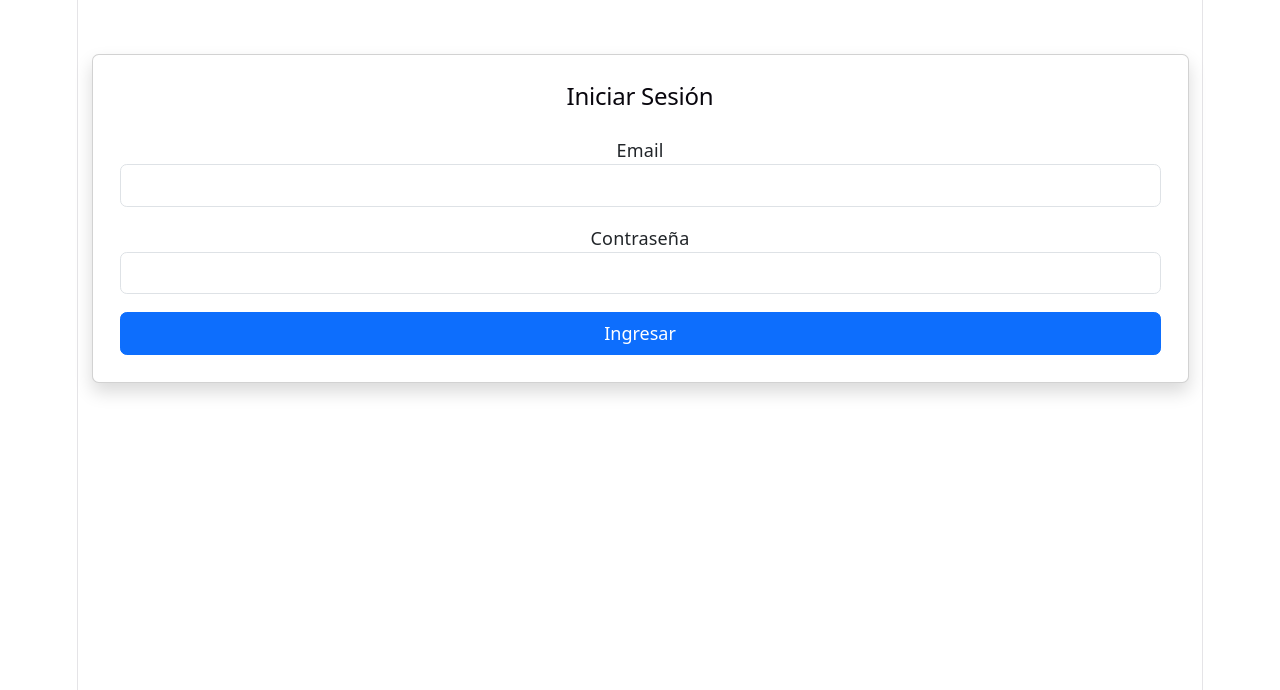
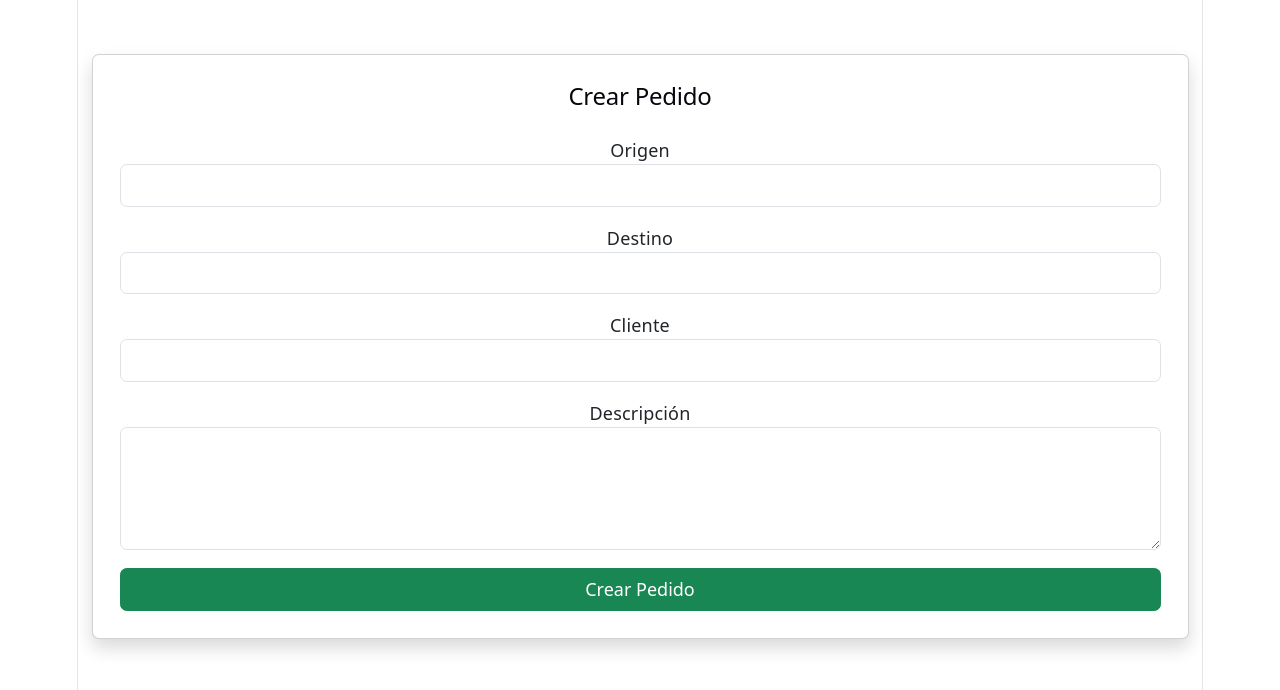
Before and after one commit to Norbert0304/Proyecto-SRR, a React app in the folder frontend/: page /create-order in a window 1280 px wide. Shown: the top 690 px of the page. Built offline with nearby package versions, Linux system fonts and the light colour scheme; the HTML template or start-up script is replaced by a standard one.

Commit message:
React Router y formularios pedidos

```diff
--- a/frontend/src/App.jsx
+++ b/frontend/src/App.jsx
@@ -1,8 +1,27 @@
+import { BrowserRouter, Routes, Route } from "react-router-dom";
+
 import Login from "./pages/Login";
+import Dashboard from "./pages/Dashboard";
+import CreateOrder from "./pages/CreateOrder";
+import Tracking from "./pages/Tracking";
 
 function App() {
   return (
-    <Login />
+    <BrowserRouter>
+
+      <Routes>
+
+        <Route path="/" element={<Login />} />
+
+        <Route path="/dashboard" element={<Dashboard />} />
+
+        <Route path="/create-order" element={<CreateOrder />} />
+
+        <Route path="/tracking" element={<Tracking />} />
+
+      </Routes>
+
+    </BrowserRouter>
   );
 }
 
--- /dev/null
+++ b/frontend/src/pages/CreateOrder.jsx
@@ -0,0 +1,127 @@
+import { useForm } from "react-hook-form";
+
+function CreateOrder() {
+
+  const {
+    register,
+    handleSubmit,
+    formState: { errors }
+  } = useForm();
+
+  const onSubmit = (data) => {
+    console.log(data);
+
+    alert("Pedido creado correctamente");
+  };
+
+  return (
+    <div className="container mt-5">
+
+      <div className="card shadow p-4">
+
+        <h2 className="mb-4">
+          Crear Pedido
+        </h2>
+
+        <form onSubmit={handleSubmit(onSubmit)}>
+
+          <div className="mb-3">
+
+            <label>Origen</label>
+
+            <input
+              type="text"
+              className="form-control"
+              {...register("origin", {
+                required: "El origen es obligatorio"
+              })}
+            />
+
+            {errors.origin && (
+              <p className="text-danger">
+                {errors.origin.message}
+              </p>
+            )}
+
+          </div>
+
+          <div className="mb-3">
+
+            <label>Destino</label>
+
+            <input
+              type="text"
+              className="form-control"
+              {...register("destination", {
+                required: "El destino es obligatorio"
+              })}
+            />
+
+            {errors.destination && (
+              <p className="text-danger">
+                {errors.destination.message}
+              </p>
+            )}
+
+          </div>
+
+          <div className="mb-3">
+
+            <label>Cliente</label>
+
+            <input
+              type="text"
+              className="form-control"
+              {...register("client", {
+                required: "El cliente es obligatorio"
+              })}
+            />
+
+            {errors.client && (
+              <p className="text-danger">
+                {errors.client.message}
+              </p>
+            )}
+
+          </div>
+
+          <div className="mb-3">
+
+            <label>Descripción</label>
+
+            <textarea
+              className="form-control"
+              rows="4"
+              {...register("description", {
+                required: "La descripción es obligatoria",
+                minLength: {
+                  value: 10,
+                  message: "Mínimo 10 caracteres"
+                }
+              })}
+            />
+
+            {errors.description && (
+              <p className="text-danger">
+                {errors.description.message}
+              </p>
+            )}
+
+          </div>
+
+          <button
+            type="submit"
+            className="btn btn-success w-100"
+          >
+            Crear Pedido
+          </button>
+
+        </form>
+
+      </div>
+
+    </div>
+  );
+}
+
+export default CreateOrder;
--- /dev/null
+++ b/frontend/src/pages/Dashboard.jsx
@@ -0,0 +1,15 @@
+function Dashboard() {
+  return (
+    <div className="container mt-5">
+
+      <h1>Dashboard</h1>
+
+      <p>
+        Bienvenido al sistema SSPR
+      </p>
+
+    </div>
+  );
+}
+
+export default Dashboard;
--- a/frontend/src/pages/Login.jsx
+++ b/frontend/src/pages/Login.jsx
@@ -1,7 +1,9 @@
+import { useNavigate } from "react-router-dom";
 import { useForm } from "react-hook-form";
 
 function Login() {
 
+    const navigate = useNavigate();
   const {
     register,
     handleSubmit,
@@ -9,7 +11,7 @@ function Login() {
   } = useForm();
 
   const onSubmit = (data) => {
-    alert("Login correcto");
+    navigate("/dashboard");
     console.log(data);
   };
 
--- /dev/null
+++ b/frontend/src/pages/Tracking.jsx
@@ -0,0 +1,11 @@
+function Tracking() {
+  return (
+    <div className="container mt-5">
+
+      <h1>Tracking de Pedidos</h1>
+
+    </div>
+  );
+}
+
+export default Tracking;
```
Also changed, not shown: frontend/package.json (+6 -1 lines), 1 other file (tests, documents, lock files or other folders).
